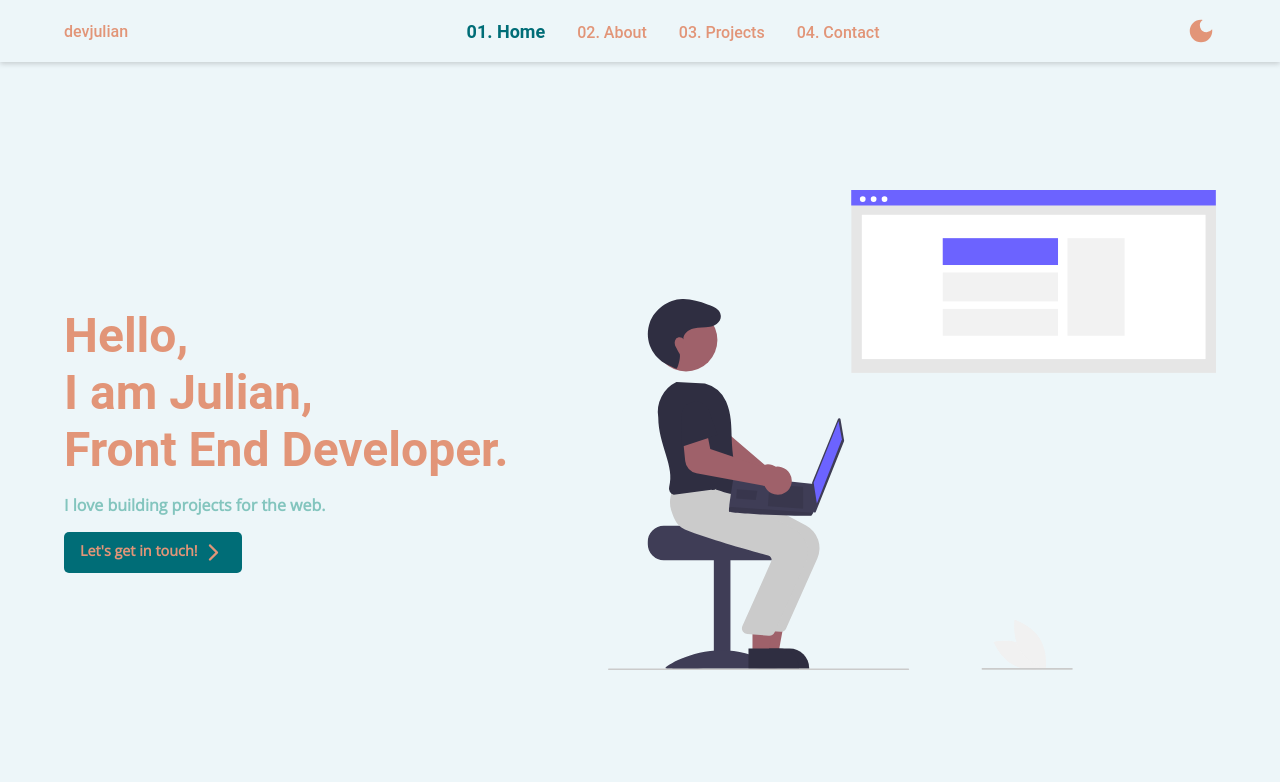
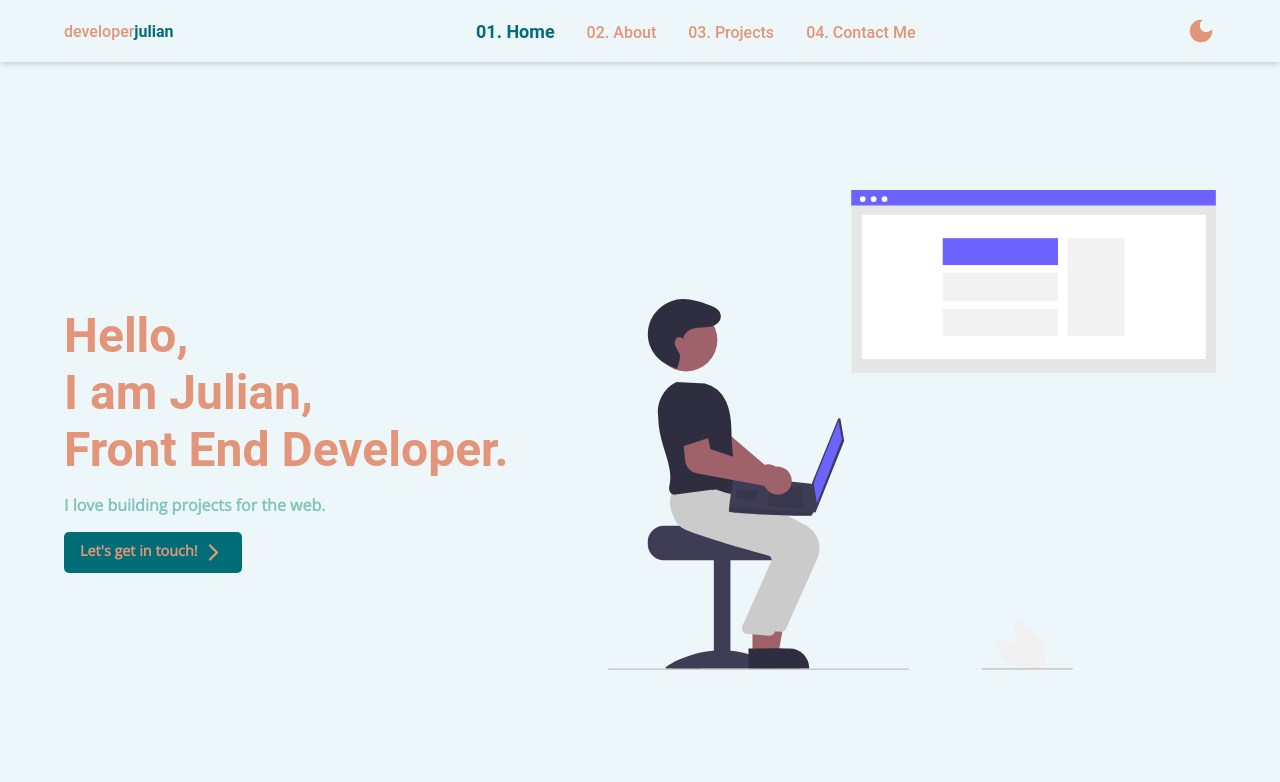
Before and after one commit to JulianIfesiokwu/my-personal-portfolio, a React (Create React App) app: page / in a window 1280 px wide. Shown: the top 782 px of the page. Built offline with nearby package versions, Linux system fonts and the light colour scheme.

Commit message:
styled the logo and changed logo name

```diff
--- a/src/components/Navbar/Navbar.component.jsx
+++ b/src/components/Navbar/Navbar.component.jsx
@@ -15,7 +15,7 @@ const Navbar = ({ changeTheme, theme }) => {
     <div className="navbar">
       <Link to="/">
         <p className="logo">
-          dev<span className="logo-name">julian</span>
+          developer<span className="logo-name">julian</span>
         </p>
       </Link>
 
@@ -35,7 +35,7 @@ const Navbar = ({ changeTheme, theme }) => {
           <span className="index">03.</span> Projects
         </NavLink>
         <NavLink to="/contact" className="nav-item" onClick={showMenu}>
-          <span className="index">04.</span> Contact
+          <span className="index">04.</span> Contact Me
         </NavLink>
       </ul>
       {theme ? (
--- a/src/components/Navbar/Navbar.styles.css
+++ b/src/components/Navbar/Navbar.styles.css
@@ -16,6 +16,11 @@
   display: inline-block;
   color: var(--text-color);
   cursor: pointer;
+}
+
+.logo-name {
+  color: var(--cta-color);
+  font-weight: 600;
 }
 
 .menu {
@@ -47,11 +52,9 @@
   .navbar {
     padding: 0.5rem 1rem;
   }
-
   .menu {
     display: block;
   }
-
   .navlist {
     display: none;
     flex-direction: column;
@@ -72,7 +75,6 @@
     width: 100%;
     height: 100vh;
   }
-
   .nav-item {
     text-transform: uppercase;
     letter-spacing: 3px;
@@ -84,7 +86,6 @@
     color: var(--text-color);
     width: 100%;
   }
-
   .active {
     background-color: var(--cta-color);
     padding: 1rem 0;
--- a/src/components/Navbar/Navbar.styles.scss
+++ b/src/components/Navbar/Navbar.styles.scss
@@ -16,6 +16,11 @@
   display: inline-block;
   color: var(--text-color);
   cursor: pointer;
+}
+
+.logo-name {
+  color: var(--cta-color);
+  font-weight: 600;
 }
 
 .menu {
```
Also changed, not shown: 1 other file (tests, documents, lock files or other folders).
